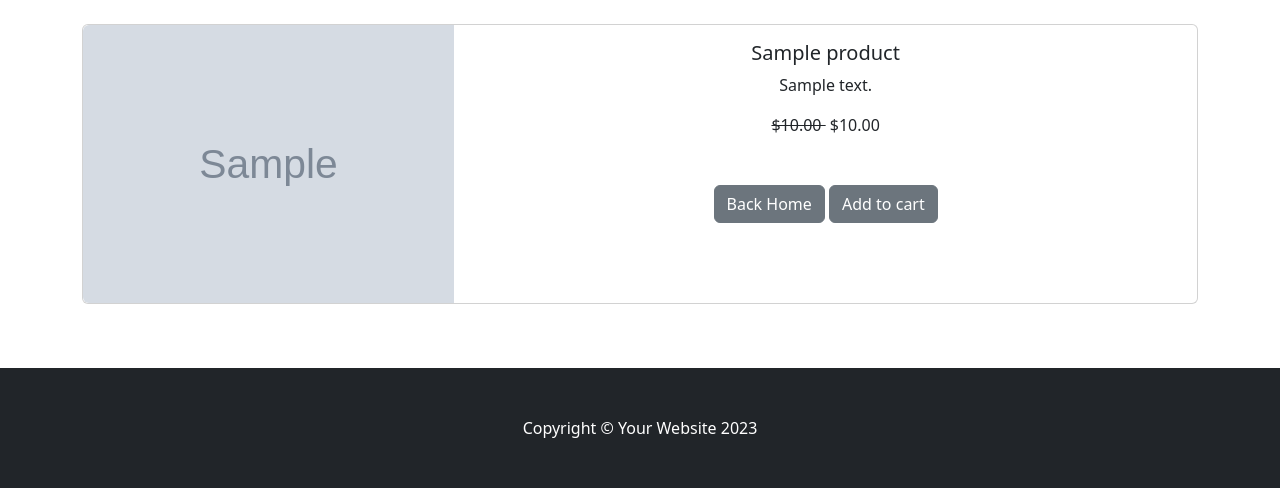
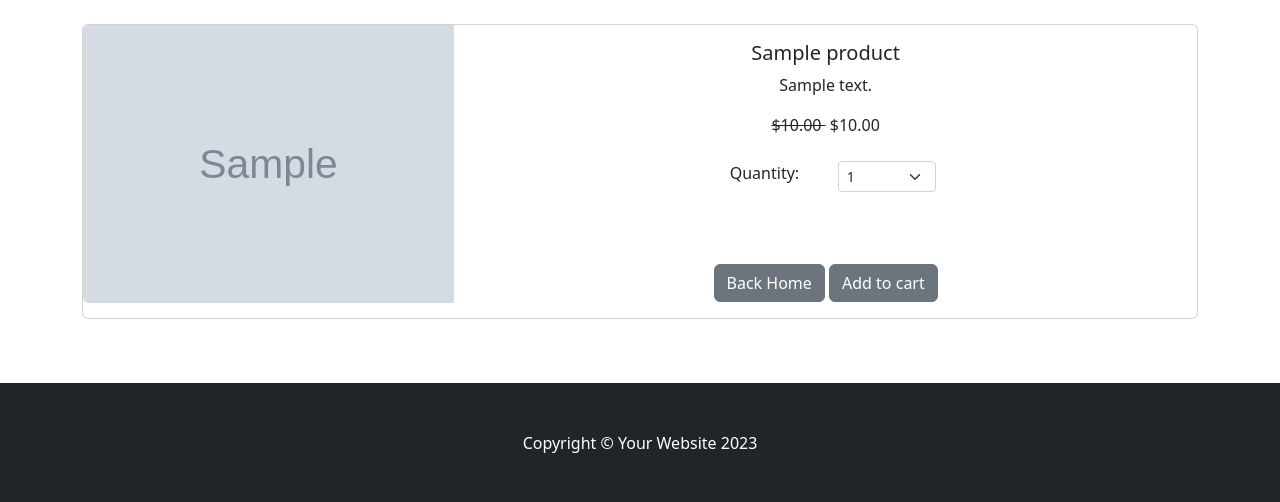
Before and after one commit to cesgomes/e_commerce, a Django app: page /product/1 in a window 1280 px wide. Shown: the part 56-558 px from the top of the page. Run offline with Django 5.2, Linux system fonts and the light colour scheme; tables that the repository leaves empty hold one stand-in row (values such as "Sample post"); grey boxes marked "Sample" are stand-in pictures; some libraries are stand-ins or nearby versions.

Commit message:
Criação do Campo (drop down) quantidade

```diff
--- a/store/templates/product.html
+++ b/store/templates/product.html
@@ -19,6 +19,20 @@
                             {% else %}
                             ${{product.price}}
                             {% endif %}
+                            <br/><br/>
+
+                            <div class="row justify-content-center">
+                                <div class="col-md-2"> Quantity: </div>
+                                <div class="col-md-2">
+                                    <select class="form-select form-select-sm">
+                                        <option value="1">1</option>
+                                        <option value="2">2</option>
+                                        <option value="3">3</option>
+                                        <option value="4">4</option>
+                                        <option value="5">5</option>
+                                    </select>
+                                </div>
+                            </div>
                             <br/><br/><br/>
                         <a href="{% url "home" %}" class="btn btn-secondary">Back Home</a>
                         <button type="button" value="{{product.id}}" class="btn btn-secondary" id="add-cart">Add to cart</button>
```
